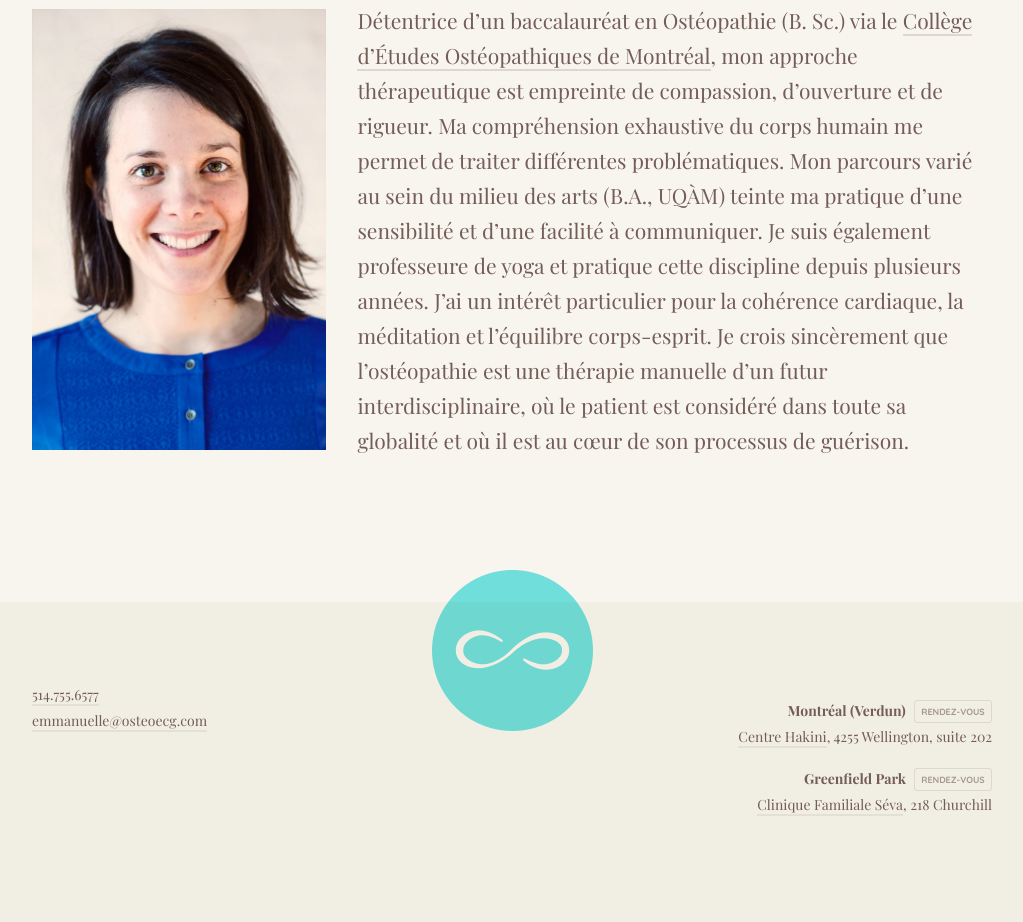
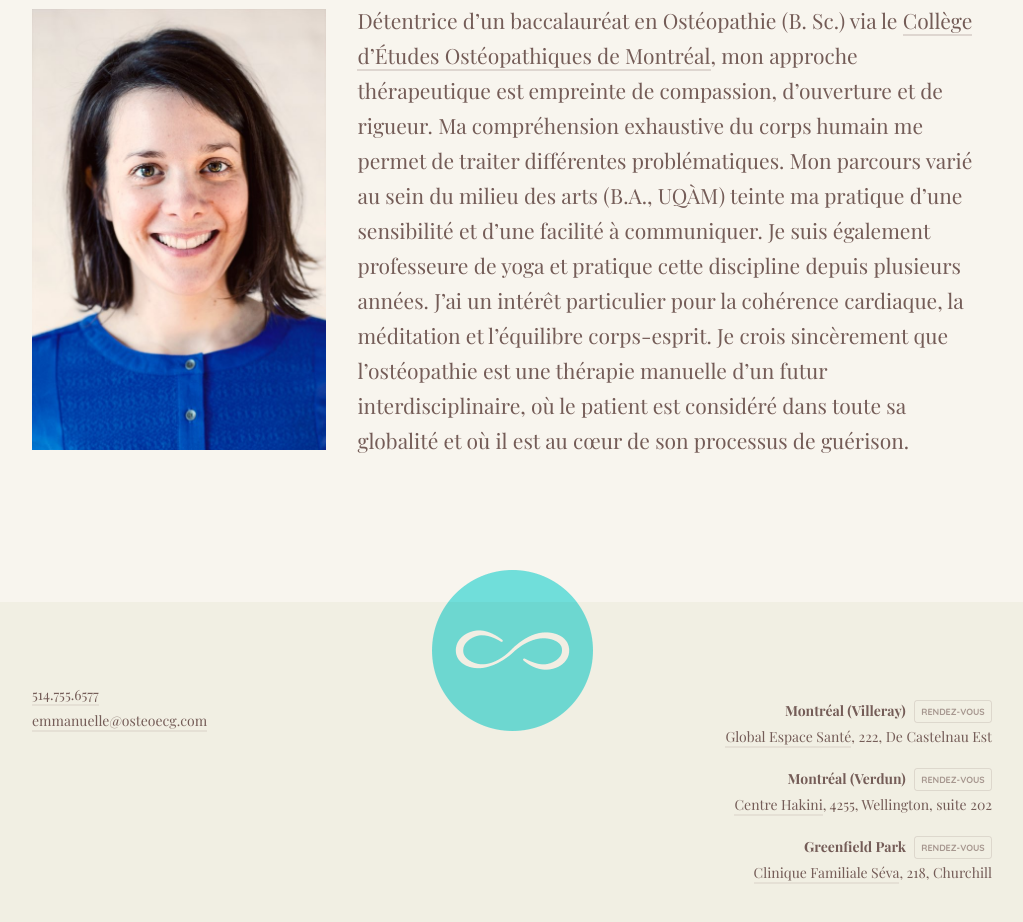
Before and after one commit to etienne/osteoecg-static, a plain HTML site: page index.html in a window 1280 px wide. Shown: the part 992-1914 px from the top of the page, without its empty margins (128-1151 px from the left). Drawn offline with nearby package versions, Linux system fonts and the light colour scheme; a web font is replaced by a local one.

Commit message:
Ajoute Global Espace Santé

```diff
--- a/index.html
+++ b/index.html
@@ -59,12 +59,16 @@
         <div class="addresses">
           <ul class="contact">
             <li>
+              <h4>Montréal (Villeray)<a href="https://www.gorendezvous.com/osteoecg" target="_blank" class="button">Rendez-vous</a></h4>
+              <p><a href="https://globalespacesante.com" target="_blank">Global Espace Santé</a>, 222, De Castelnau Est</p>
+            </li>
+            <li>
               <h4>Montréal (Verdun)<a href="https://www.gorendezvous.com/fr/hakini" target="_blank" class="button">Rendez-vous</a></h4>
-              <p><a href="http://www.hakini.ca/fr/" target="_blank">Centre Hakini</a>, 4255 Wellington, suite 202</p>
+              <p><a href="http://www.hakini.ca/fr/" target="_blank">Centre Hakini</a>, 4255, Wellington, suite 202</p>
             </li>
             <li>
               <h4>Greenfield Park<a href="https://www.gorendezvous.com/osteoecg" target="_blank" class="button">Rendez-vous</a></h4>
-              <p><a href="http://www.cliniqueseva.com/" target="_blank">Clinique Familiale Séva</a>, 218 Churchill</p>
+              <p><a href="http://www.cliniqueseva.com/" target="_blank">Clinique Familiale Séva</a>, 218, Churchill</p>
             </li>
           </ul>
         </div>
```
